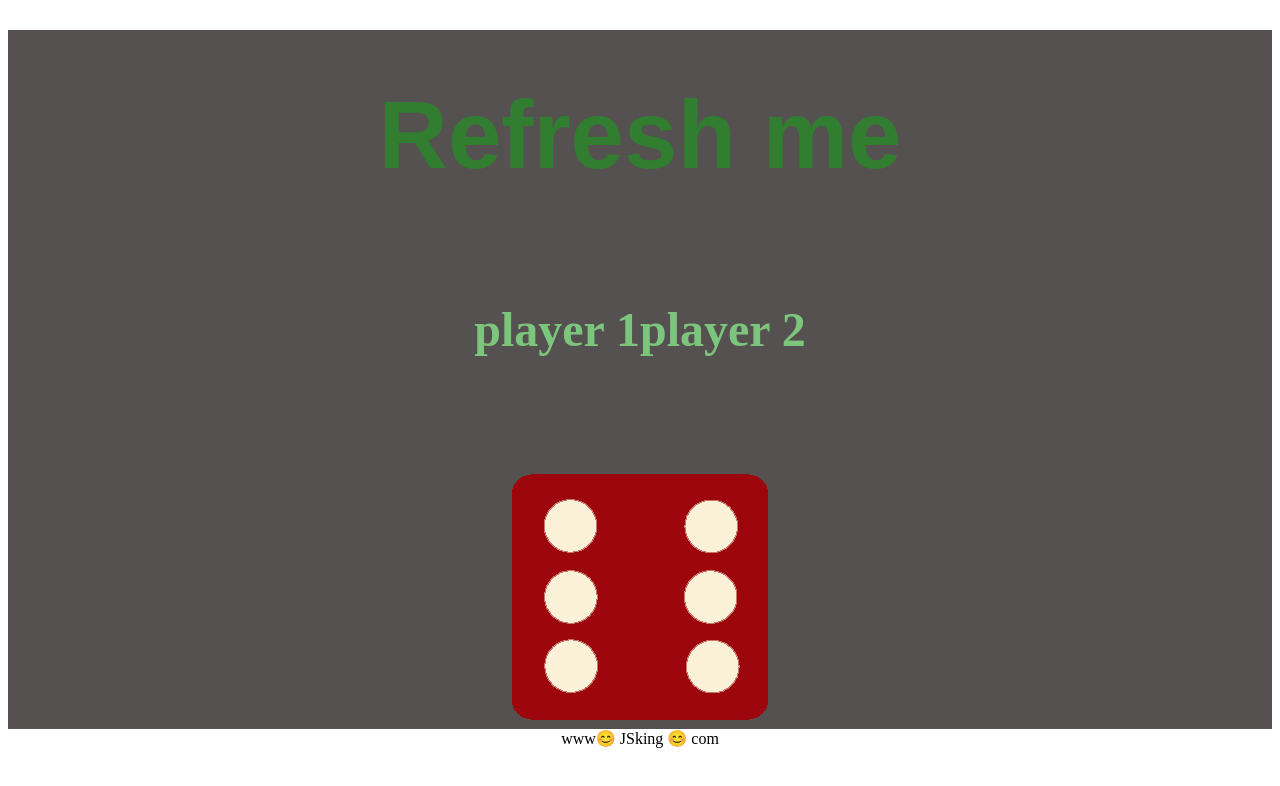
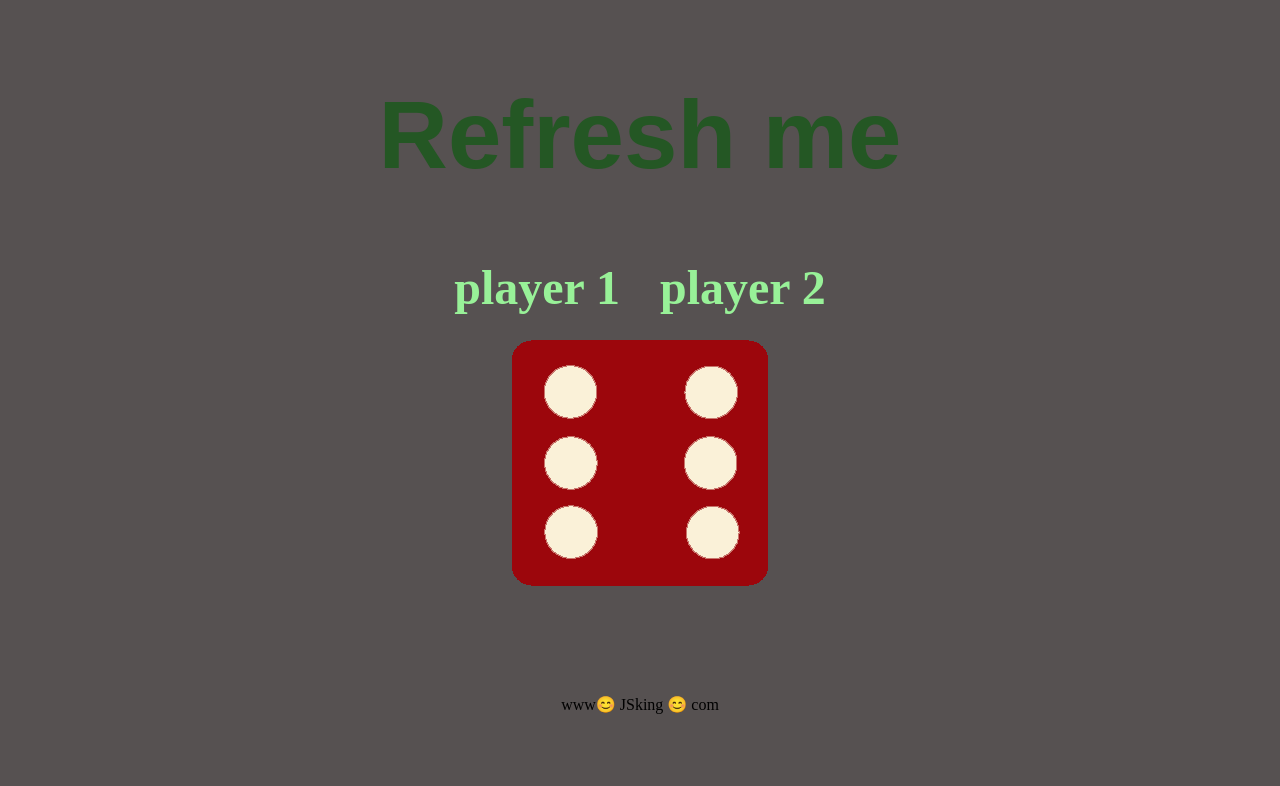
Before and after one commit to jebasinghsunderson/Dice-game-challenge, a plain HTML site: page index.html in a window 1280 px wide. Drawn offline with Linux system fonts and the light colour scheme; a web font is replaced by a local one.

Commit message:
Update style.css

```diff
--- a/style.css
+++ b/style.css
@@ -7,7 +7,7 @@ h1 {
     "CASL" 1,
     "CRSV" 0.5,
     "MONO" 1;
-    color:rgb(49, 126, 49) ;
+    color:rgb(36, 87, 36) ;
    font-size: 6rem;
    margin: 0;
    margin-top: 30px;
@@ -15,19 +15,30 @@ h1 {
 }
 body{
     text-align: center;
+    margin: 0;
+    background-color: rgb(86, 81, 81);
 }
 h6{
     font-size: 3rem;
-    color:rgb(124, 197, 124) ;
+    color:rgb(152, 241, 152) ;
+    margin: 20px;
+}
+#heading{
+    margin-bottom: 50px;
 }
 .player{
     display: flex;
     justify-content: center;
 }
 .container{
-    background-color: rgb(86, 81, 81);
-
+   margin: 0;
+   padding: 0;
+   margin-bottom: 100px;
 }
-.Dice{
-    size: 40px;
+.player1Dice{
+    margin-right: 60px;
+    width: 100px;
 }
+.player2Dice{
+    width: 100px;
+}
```
